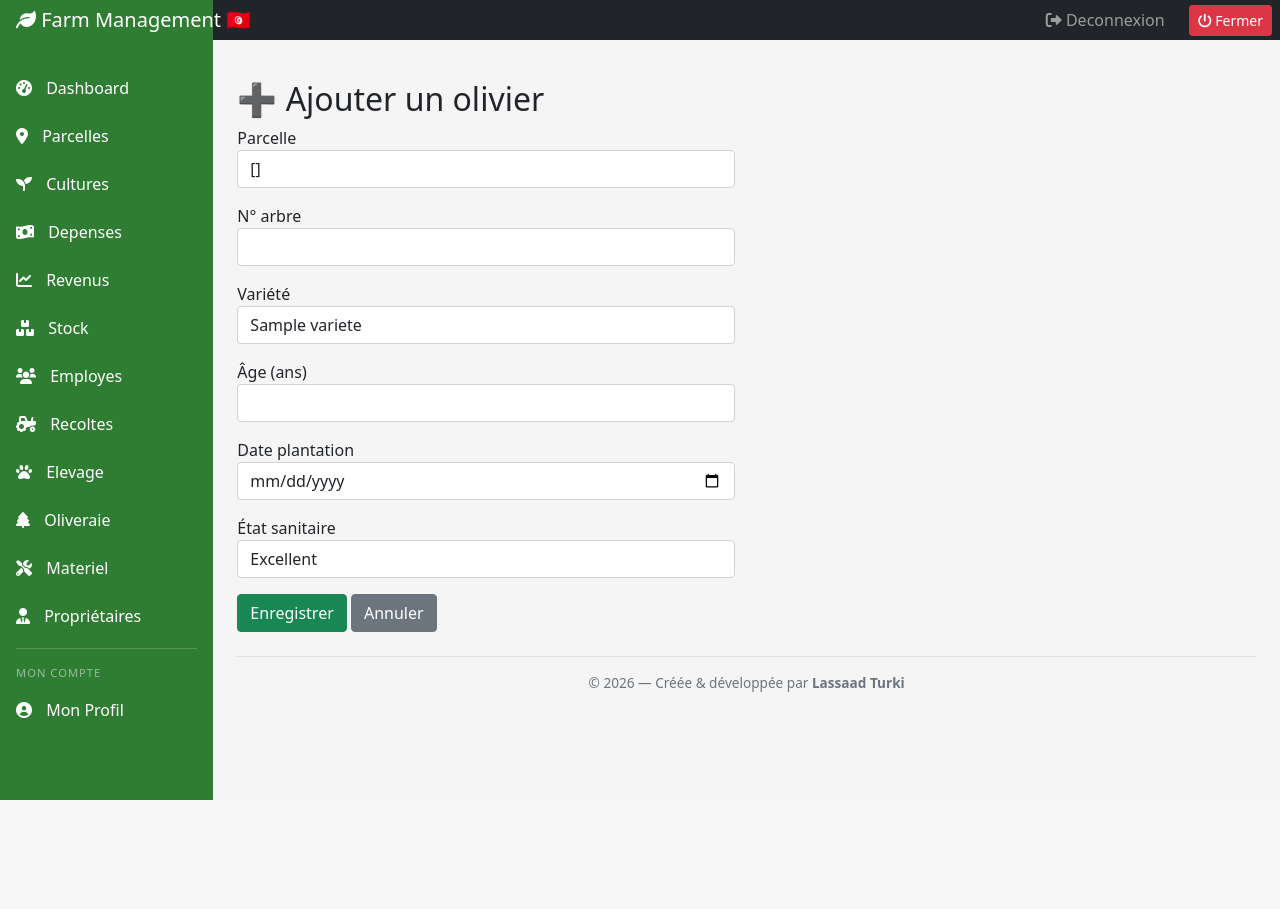
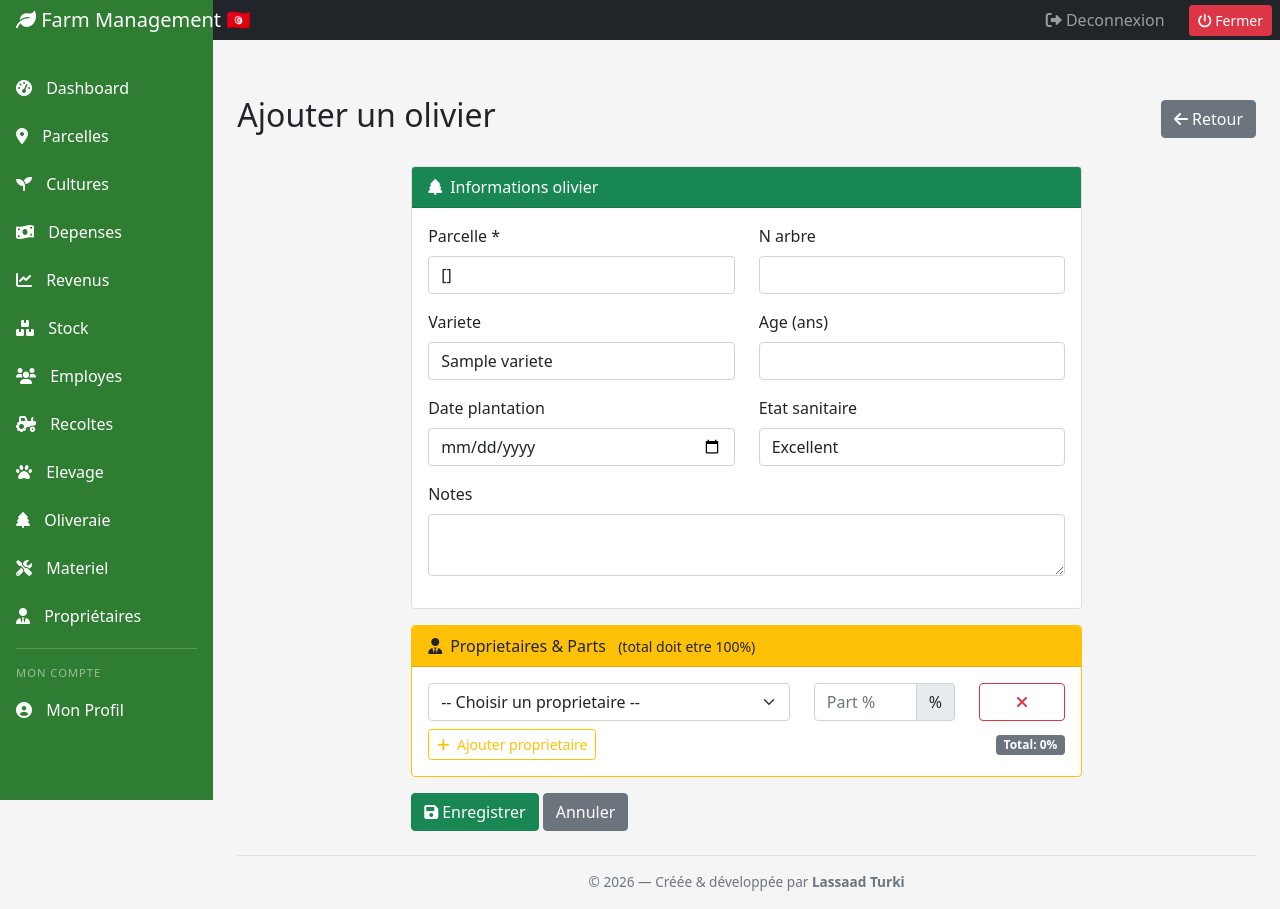
Before and after one commit to assaadturki/elhenchir, a Python web app: template templates/oliviers/create.html in a window 1280 px wide. Before the commit the page ends 800 px from the top, so only its background shows below. Run offline with Jinja, Linux system fonts and the light colour scheme; the template is opened without the code that fills it: most values are stand-ins (such as "Sample title", 1, 10 or a date in 2020).

Commit message:
Add files via upload

```diff
--- a/templates/oliviers/create.html
+++ b/templates/oliviers/create.html
@@ -1,19 +1,125 @@
 {% extends "base.html" %}
+{% block content %}
+<div class="d-flex justify-content-between align-items-center pt-3 pb-2 mb-3">
+    <h2>Ajouter un olivier</h2>
+    <a href="{{ url_for('oliviers') }}" class="btn btn-secondary"><i class="fas fa-arrow-left"></i> Retour</a>
+</div>
 
-{% block content %}
-<h2>➕ Ajouter un olivier</h2>
-<form method="POST">
-    <div class="row">
-        <div class="col-md-6">
-            <div class="mb-3"><label>Parcelle</label><select name="parcelle_id" class="form-control" required>{% for p in parcelles %}<option value="{{ p.id }}">{{ p.nom }}</option>{% endfor %}</select></div>
-            <div class="mb-3"><label>N° arbre</label><input type="text" name="numero_arbre" class="form-control"></div>
-            <div class="mb-3"><label>Variété</label><select name="variete" class="form-control">{% for v in varietes %}<option value="{{ v }}">{{ v }}</option>{% endfor %}</select></div>
-            <div class="mb-3"><label>Âge (ans)</label><input type="number" name="age" class="form-control"></div>
-            <div class="mb-3"><label>Date plantation</label><input type="date" name="date_plantation" class="form-control"></div>
-            <div class="mb-3"><label>État sanitaire</label><select name="etat_sante" class="form-control"><option value="Excellent">Excellent</option><option value="Bon">Bon</option><option value="Moyen">Moyen</option><option value="Mauvais">Mauvais</option></select></div>
-            <button type="submit" class="btn btn-success">Enregistrer</button>
-            <a href="{{ url_for('oliviers') }}" class="btn btn-secondary">Annuler</a>
+<div class="row">
+    <div class="col-md-8 mx-auto">
+        <form method="POST">
+
+        <div class="card mb-3">
+            <div class="card-header bg-success text-white"><i class="fas fa-tree me-2"></i>Informations olivier</div>
+            <div class="card-body">
+                <div class="row">
+                    <div class="col-md-6 mb-3">
+                        <label class="form-label">Parcelle *</label>
+                        <select name="parcelle_id" class="form-control" required>
+                            {% for p in parcelles %}<option value="{{ p.id }}">{{ p.nom }}</option>{% endfor %}
+                        </select>
+                    </div>
+                    <div class="col-md-6 mb-3">
+                        <label class="form-label">N arbre</label>
+                        <input type="text" name="numero_arbre" class="form-control">
+                    </div>
+                    <div class="col-md-6 mb-3">
+                        <label class="form-label">Variete</label>
+                        <select name="variete" class="form-control">
+                            {% for v in varietes %}<option value="{{ v }}">{{ v }}</option>{% endfor %}
+                        </select>
+                    </div>
+                    <div class="col-md-6 mb-3">
+                        <label class="form-label">Age (ans)</label>
+                        <input type="number" name="age" class="form-control">
+                    </div>
+                    <div class="col-md-6 mb-3">
+                        <label class="form-label">Date plantation</label>
+                        <input type="date" name="date_plantation" class="form-control">
+                    </div>
+                    <div class="col-md-6 mb-3">
+                        <label class="form-label">Etat sanitaire</label>
+                        <select name="etat_sante" class="form-control">
+                            <option value="Excellent">Excellent</option>
+                            <option value="Bon">Bon</option>
+                            <option value="Moyen">Moyen</option>
+                            <option value="Mauvais">Mauvais</option>
+                        </select>
+                    </div>
+                    <div class="col-12 mb-3">
+                        <label class="form-label">Notes</label>
+                        <textarea name="notes" class="form-control" rows="2"></textarea>
+                    </div>
+                </div>
+            </div>
         </div>
+
+        <!-- PROPRIETAIRES -->
+        <div class="card mb-3 border-warning">
+            <div class="card-header bg-warning text-dark">
+                <i class="fas fa-user-tie me-2"></i>Proprietaires &amp; Parts
+                <small class="ms-2">(total doit etre 100%)</small>
+            </div>
+            <div class="card-body">
+                <div id="proprietaires-container">
+                    <div class="row proprietaire-row mb-2">
+                        <div class="col-md-7">
+                            <select name="prop_id[]" class="form-select">
+                                <option value="">-- Choisir un proprietaire --</option>
+                                {% for p in proprietaires %}
+                                <option value="{{ p.id }}">{{ p.nom }} {{ p.prenom or '' }}</option>
+                                {% endfor %}
+                            </select>
+                        </div>
+                        <div class="col-md-3">
+                            <div class="input-group">
+                                <input type="number" name="prop_part[]" class="form-control part-input"
+                                       min="0" max="100" step="0.01" placeholder="Part %"
+                                       oninput="updateTotal()">
+                                <span class="input-group-text">%</span>
+                            </div>
+                        </div>
+                        <div class="col-md-2">
+                            <button type="button" class="btn btn-outline-danger w-100" onclick="removeRow(this)">
+                                <i class="fas fa-times"></i>
+                            </button>
+                        </div>
+                    </div>
+                </div>
+                <div class="d-flex justify-content-between align-items-center mt-2">
+                    <button type="button" class="btn btn-outline-warning btn-sm" onclick="addRow()">
+                        <i class="fas fa-plus me-1"></i> Ajouter proprietaire
+                    </button>
+                    <span class="badge bg-secondary" id="total-badge">Total: 0%</span>
+                </div>
+            </div>
+        </div>
+
+        <button type="submit" class="btn btn-success"><i class="fas fa-save me-1"></i>Enregistrer</button>
+        <a href="{{ url_for('oliviers') }}" class="btn btn-secondary">Annuler</a>
+        </form>
     </div>
-</form>
+</div>
+
+<script>
+const proprietairesOptions = `{% for p in proprietaires %}<option value="{{ p.id }}">{{ p.nom }} {{ p.prenom or '' }}</option>{% endfor %}`;
+function addRow() {
+    const container = document.getElementById('proprietaires-container');
+    const row = document.createElement('div');
+    row.className = 'row proprietaire-row mb-2';
+    row.innerHTML = `
+        <div class="col-md-7"><select name="prop_id[]" class="form-select"><option value="">-- Choisir --</option>${proprietairesOptions}</select></div>
+        <div class="col-md-3"><div class="input-group"><input type="number" name="prop_part[]" class="form-control part-input" min="0" max="100" step="0.01" placeholder="Part %" oninput="updateTotal()"><span class="input-group-text">%</span></div></div>
+        <div class="col-md-2"><button type="button" class="btn btn-outline-danger w-100" onclick="removeRow(this)"><i class="fas fa-times"></i></button></div>`;
+    container.appendChild(row);
+}
+function removeRow(btn) { btn.closest('.proprietaire-row').remove(); updateTotal(); }
+function updateTotal() {
+    let total = 0;
+    document.querySelectorAll('.part-input').forEach(i => { total += parseFloat(i.value) || 0; });
+    const badge = document.getElementById('total-badge');
+    badge.textContent = `Total: ${total.toFixed(1)}%`;
+    badge.className = total > 100 ? 'badge bg-danger' : total === 100 ? 'badge bg-success' : 'badge bg-secondary';
+}
+</script>
 {% endblock %}
```
